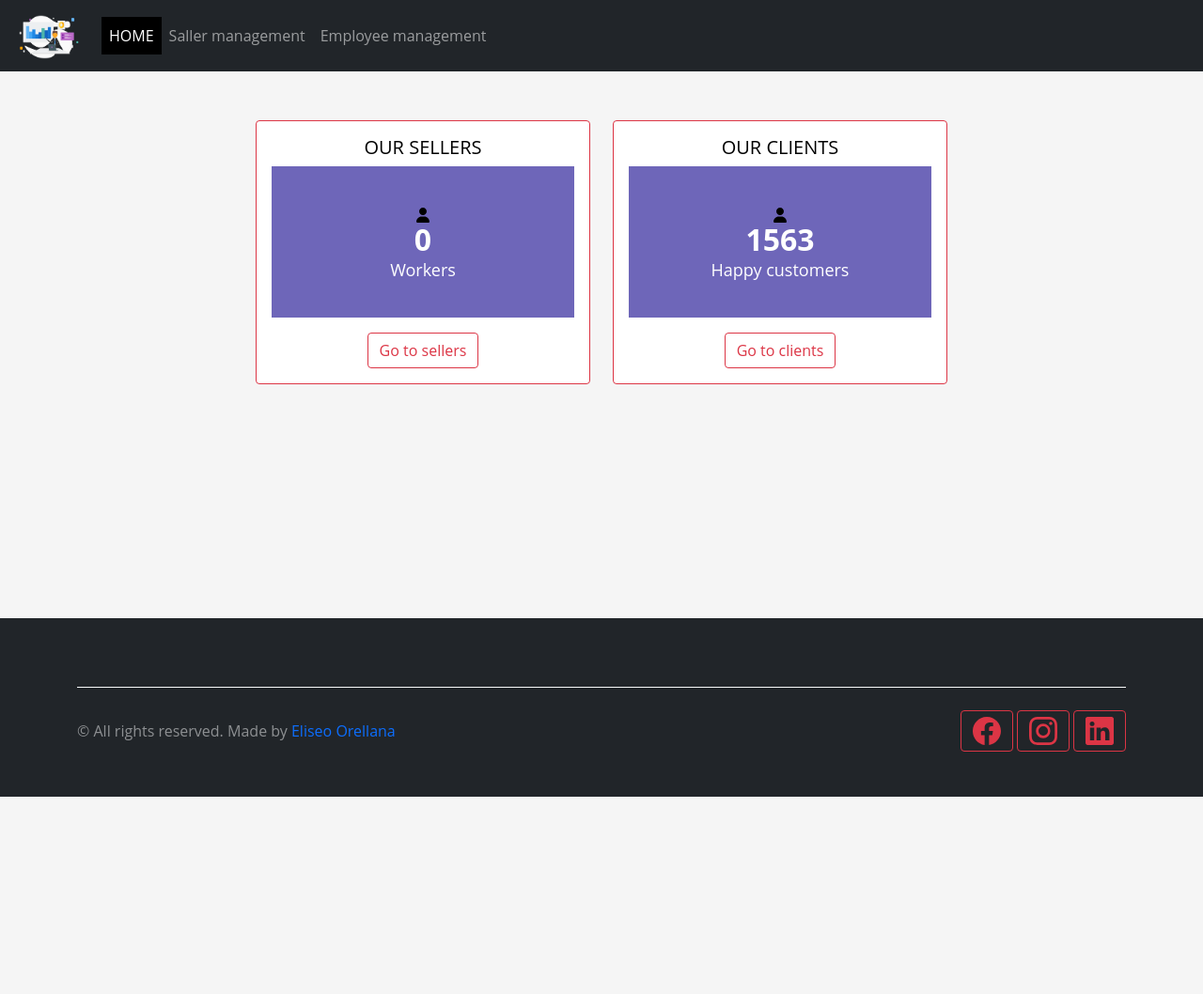
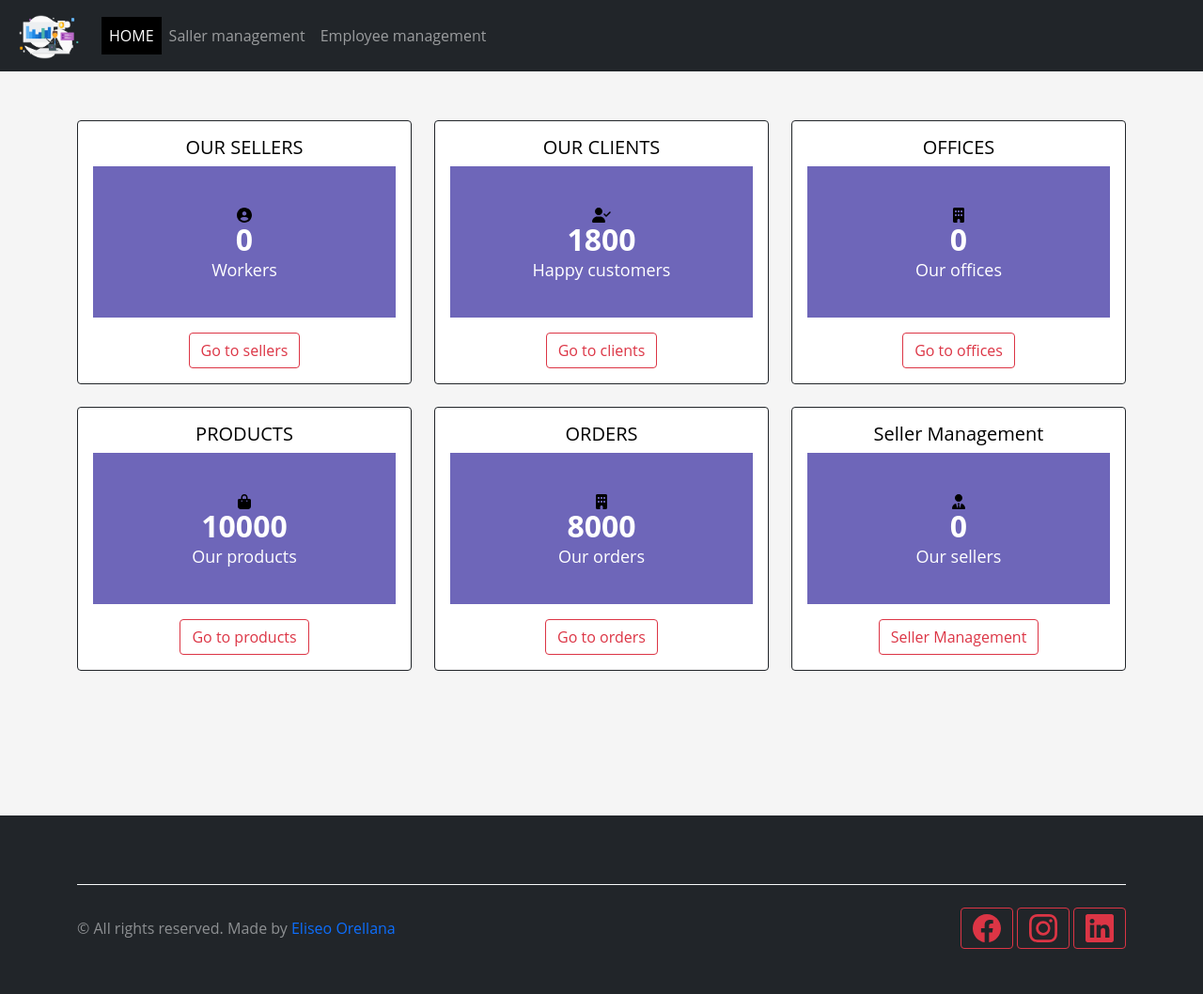
Before and after one commit to eliseoOrellana/classicmodels, a Spring Boot app: page /sales-manager/index in a window 1280 px wide. Shown: the whole page at 94% size. Before the commit the page ends 848 px from the top, so only its background shows below. Run offline with Spring Boot 4, Linux system fonts and the light colour scheme; data that the repository does not hold is empty; some of the project's set-up classes (security, data sources, template engines, error pages and the like) are left out, and stand-ins take their place; some libraries are stand-ins or nearby versions.

Commit message:
add(cards): add cars in MainView.html.

```diff
--- a/pom.xml
+++ b/pom.xml
@@ -17,6 +17,12 @@
 		<java.version>21</java.version>
 	</properties>
 	<dependencies>
+
+		<dependency>
+			<groupId>org.springframework.boot</groupId>
+			<artifactId>spring-boot-starter-actuator</artifactId>
+		</dependency>
+
 
 		<dependency>
 			<groupId>org.springframework.boot</groupId>
--- a/src/main/java/io/eliseoorellana/classicmodels/model/Customer.java
+++ b/src/main/java/io/eliseoorellana/classicmodels/model/Customer.java
@@ -10,11 +10,11 @@ import lombok.AllArgsConstructor;
 import lombok.Data;
 import lombok.NoArgsConstructor;
 
+@Entity
+@Table(name = "customers")
 @Data
 @NoArgsConstructor
 @AllArgsConstructor
-@Entity
-@Table(name = "customers")
 public class Customer {
 
     @Id
--- a/src/main/resources/templates/mainView.html
+++ b/src/main/resources/templates/mainView.html
@@ -26,13 +26,13 @@
    <div th:replace="~{fragments/navbar :: navbar}"></div>
 
 
-   <div id="card-div" class="row justify-content-center mt-5">
-        <div class="col-sm-4">
-            <div class="card border-danger">
+   <div id="card-div" class="row mt-5">
+        <div class="col-lg-4 mb-4">
+            <div class="card border-dark">
                 <div class="card-body text-center">
                     <h5 class="card-title">OUR SELLERS</h5>
                     <div class="counter-box">
-                        <i class="fa  fa-user"></i>
+                        <i class="fa fa-user-circle"></i>
                         <span class="counter" th:text="${employees.size()}"></span><!--empleados reales-->
                         <p>
                             Workers</p>
@@ -42,16 +42,69 @@
             </div>
         </div>
 
-        <div class="col-sm-4">
-            <div class="card border-danger">
+        <div class="col-lg-4 mb-4">
+            <div class="card border-dark">
                 <div class="card-body text-center ">
                     <h5 class="card-title">OUR CLIENTS</h5>
                     <div class="counter-box">
-                        <i class="fa  fa-user"></i>
-                        <span class="counter">1563</span>
+                        <i class="fa fa-user-check"></i>
+                        <span class="counter">1800</span>
                         <p>Happy customers</p>
                     </div>
                     <a href="#" class="btn btn-outline-danger mt-3">Go to clients</a>
+                </div>
+            </div>
+        </div>
+
+        <div class="col-lg-4 mb-4">
+            <div class="card border-dark">
+                <div class="card-body text-center ">
+                    <h5 class="card-title">OFFICES</h5>
+                    <div class="counter-box">
+                        <i class="fa fa-building"></i>
+                        <span class="counter" th:text="${offices.size()}"></span>
+                        <p>Our offices</p>
+                    </div>
+                    <a href="#" class="btn btn-outline-danger mt-3">Go to offices</a>
+                </div>
+            </div>
+        </div>
+        <div class="col-lg-4 mb-4">
+            <div class="card border-dark">
+                <div class="card-body text-center ">
+                    <h5 class="card-title">PRODUCTS</h5>
+                    <div class="counter-box">
+                        <i class="fa fa-shopping-bag"></i>
+                        <span class="counter">10000</span>
+                        <p>Our products</p>
+                    </div>
+                    <a href="#" class="btn btn-outline-danger mt-3">Go to products</a>
+                </div>
+            </div>
+        </div>
+        <div class="col-lg-4 mb-4">
+            <div class="card border-dark">
+                <div class="card-body text-center ">
+                    <h5 class="card-title">ORDERS</h5>
+                    <div class="counter-box">
+                        <i class="fa fa-building"></i>
+                        <span class="counter">8000</span>
+                        <p>Our orders</p>
+                    </div>
+                    <a href="#" class="btn btn-outline-danger mt-3">Go to orders</a>
+                </div>
+            </div>
+        </div>
+        <div class="col-lg-4 mb-4">
+            <div class="card border-dark">
+                <div class="card-body text-center ">
+                    <h5 class="card-title">Seller Management</h5>
+                    <div class="counter-box">
+                        <i class="fa fa-user-tie"></i>
+                        <span class="counter" th:text="${employees.size()}"></span>
+                        <p>Our sellers</p>
+                    </div>
+                    <a href="/sales-manager" class="btn btn-outline-danger mt-3">Seller Management</a>
                 </div>
             </div>
         </div>
```
